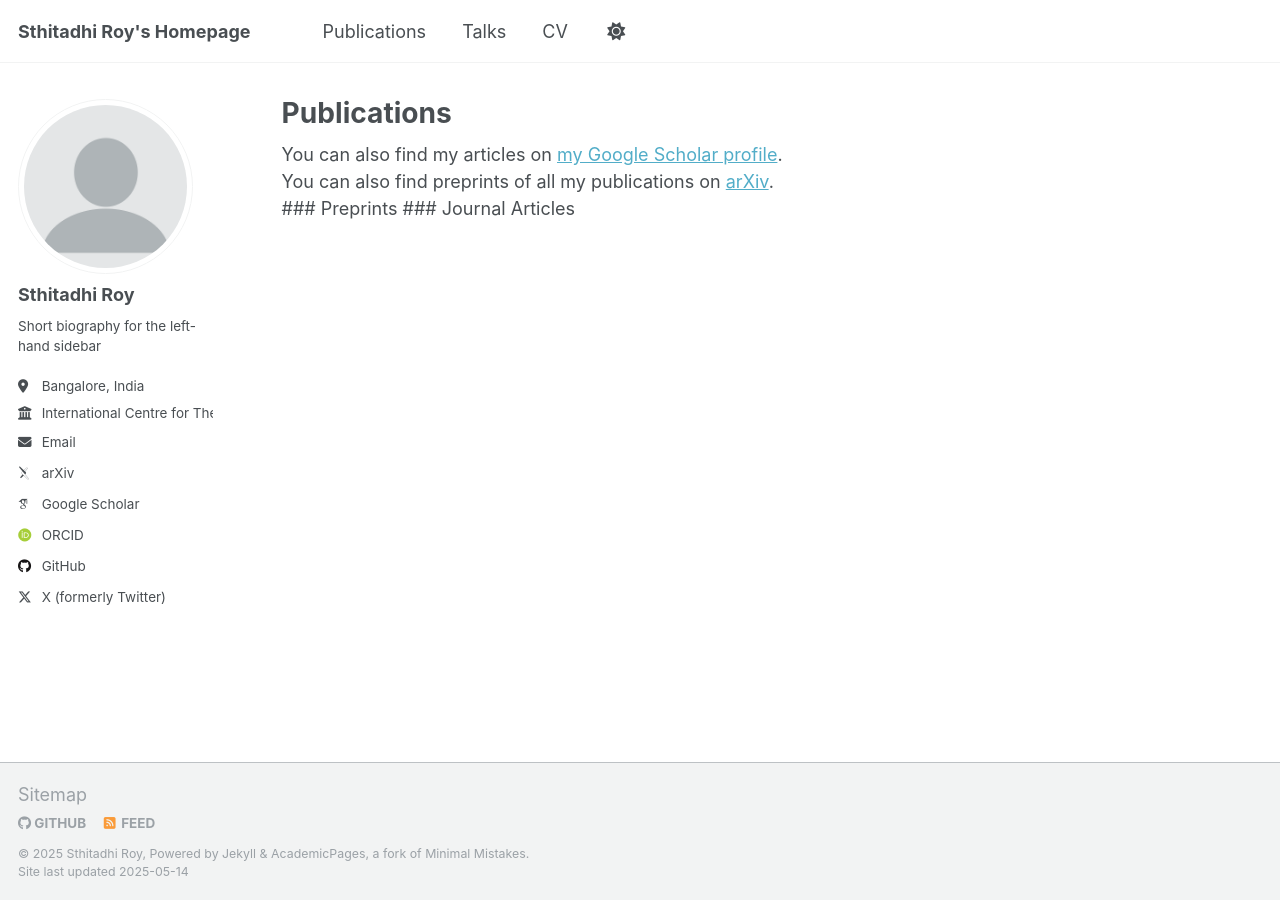
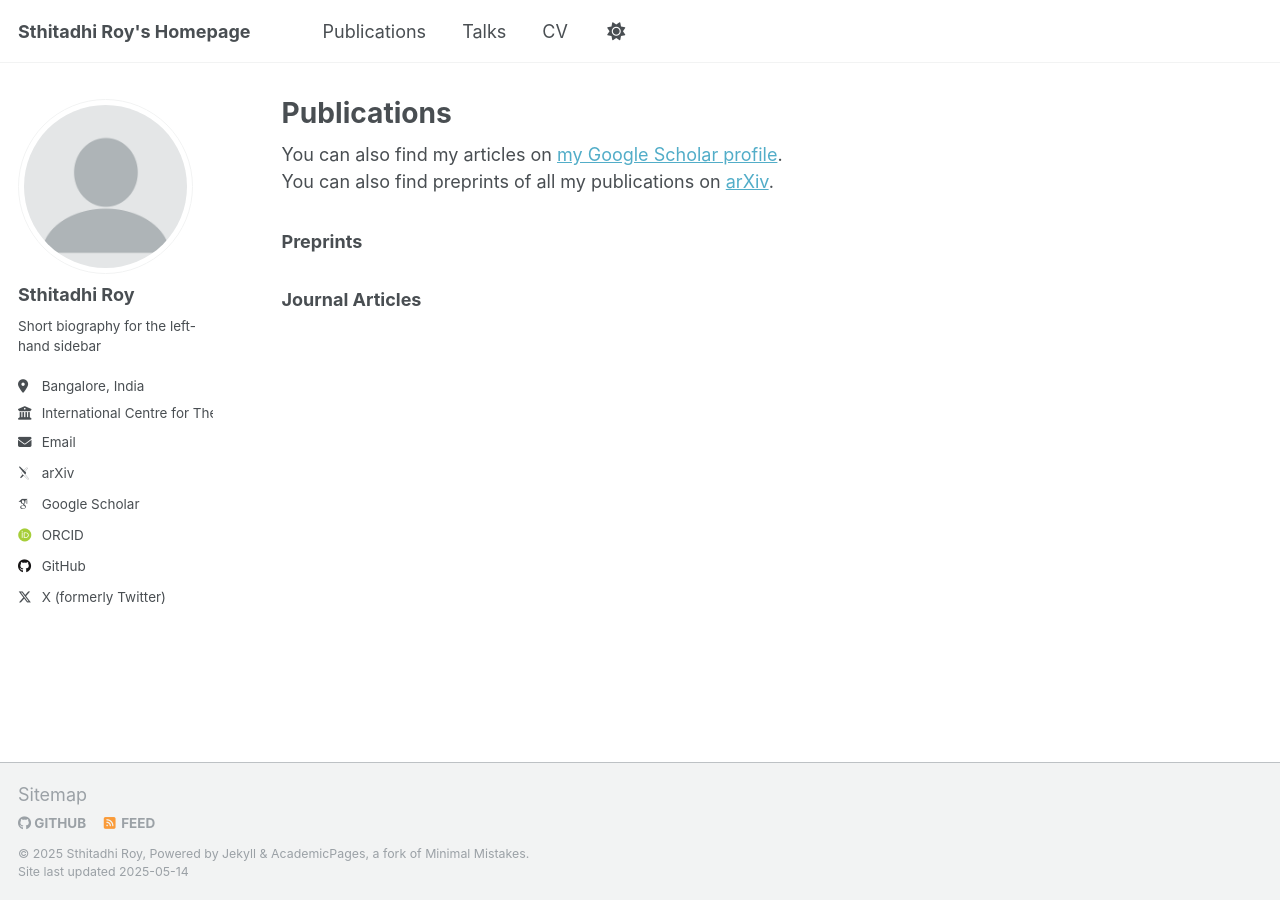
Before and after one commit to sthitadhi-roy/sthitadhi-roy.github.io, a Jekyll site: the page built from _pages/publications.html, in a window 1280 px wide. Built offline with Jekyll 4.4.1, drawn with Linux system fonts in a browser that asks for light colours; some web fonts are replaced.

```diff
--- a/_pages/publications.html
+++ b/_pages/publications.html
@@ -17,11 +17,11 @@ author_profile: true
 
 {% include base_path %}
 
-### Preprints
+<h3> Preprints </h3>
 
 
 
-### Journal Articles
+<h3> Journal Articles </h3>
 
 <!-- New style rendering if publication categories are defined -->
 <!-- {% if site.publication_category %}
```
